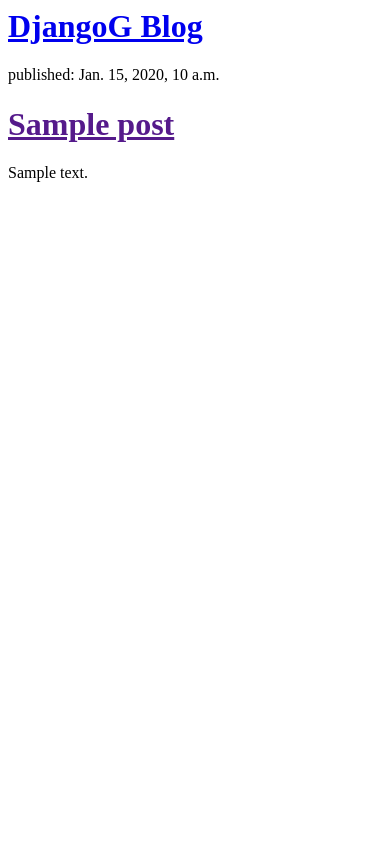
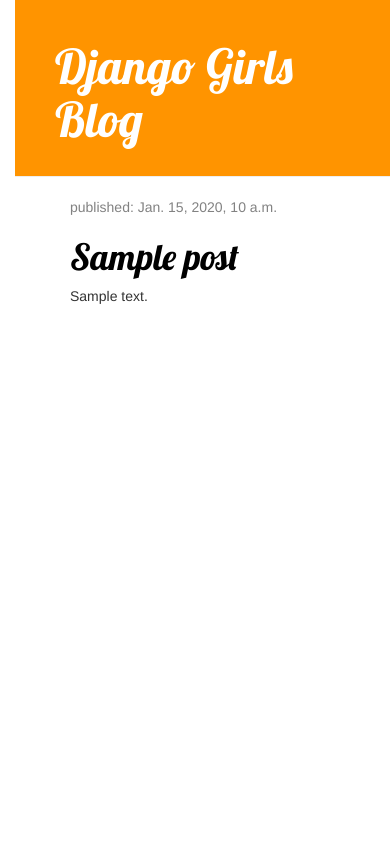
Before and after one commit to JMBoston/my-first-blog, a Django app: template blog/templates/blog/post_list.html in a window 390 px wide. Run offline with Django 3.2, Linux system fonts and the light colour scheme; the template is opened without the code that fills it: most values are stand-ins (such as "Sample title", 1, 10 or a date in 2020); some libraries are stand-ins or nearby versions.

Commit message:
Added view and template for detailed blog post as well as CSS for the site.

```diff
--- /dev/null
+++ b/blog/static/css/blog.css
@@ -0,0 +1,57 @@
+/* C:\Users\JohnM\my-python-project\djangogirls\blog\static\css */
+
+h1 a {
+    color: #FCA205;
+	font-family: 'Lobster';
+}
+
+body {
+    padding-left: 15px;
+}
+
+.page-header {
+    background-color: #ff9400;
+    margin-top: 0;
+    padding: 20px 20px 20px 40px;
+}
+
+.page-header h1, .page-header h1 a, .page-header h1 a:visited, .page-header h1 a:active {
+    color: #ffffff;
+    font-size: 36pt;
+    text-decoration: none;
+}
+
+.content {
+    margin-left: 40px;
+}
+
+h1, h2, h3, h4 {
+    font-family: 'Lobster', cursive;
+}
+
+.date {
+    color: #828282;
+}
+
+.save {
+    float: right;
+}
+
+.post-form textarea, .post-form input {
+    width: 100%;
+}
+
+.top-menu, .top-menu:hover, .top-menu:visited {
+    color: #ffffff;
+    float: right;
+    font-size: 26pt;
+    margin-right: 20px;
+}
+
+.post {
+    margin-bottom: 70px;
+}
+
+.post h1 a, .post h1 a:visited {
+    color: #000000;
+}
--- /dev/null
+++ b/blog/templates/blog/base.html
@@ -0,0 +1,26 @@
+
+
+{% load staticfiles %}
+<link rel="stylesheet" href="//maxcdn.bootstrapcdn.com/bootstrap/3.2.0/css/bootstrap.min.css">
+<link rel="stylesheet" href="//maxcdn.bootstrapcdn.com/bootstrap/3.2.0/css/bootstrap-theme.min.css">
+<link href="//fonts.googleapis.com/css?family=Lobster&subset=latin,latin-ext" rel="stylesheet" type="text/css">
+<link rel="stylesheet" href="{% static 'css/blog.css' %}">
+<link
+<html>
+    <head>
+        <title>DjangoGirls blog</title>
+    </head>
+    <body>
+        <div class="page-header">
+			<h1><a href="/">Django Girls Blog</a></h1>
+		</div>
+		<div class="content container">
+			<div class="row">
+				<div class="col-md-8">
+				{% block content %}
+				{% endblock %}
+				</div>
+			</div>
+		</div>
+    </body>
+</html>
--- a/blog/templates/blog/post_list.html
+++ b/blog/templates/blog/post_list.html
@@ -1,20 +1,15 @@
-<!-- C:\Users\JohnM\my-python-project\djangogirls\blog\templates\blog -->
 
-<html>
-    <head>
-        <title>DjangoG blog</title>
-    </head>
-    <body>
-        <div>
-            <h1><a href="/">DjangoG Blog</a></h1>
-        </div>
+{% extends 'blog/base.html' %}
 
+{% block content %}
 	{% for post in posts %}
-		<div>
-			<p>published: {{ post.published_date }}</p>
-			<h1><a href="">{{ post.title }}</a></h1>
+		<div class="post">
+			<div class="date">
+				<p>published: {{ post.published_date }}</p>
+			</div>
+			<!-- <h1><a href="">{{ post.title }}</a></h1> -->
+			<h1><a href="{% url 'post_detail' pk=post.pk %}">{{ post.title }}</a></h1>
 			<p>{{ post.text|linebreaksbr }}</p>
 		</div>
 	{% endfor %}
-    </body>
-</html>
+{% endblock %}
--- a/blog/urls.py
+++ b/blog/urls.py
@@ -10,4 +10,5 @@
 
 urlpatterns = [
     url(r'^$', views.post_list, name='post_list'),
+    url(r'^post/(?P<pk>\d+)/$', views.post_detail, name='post_detail'),
 ]
```
Also changed, not shown: blog/templates/blog/post_detail.html (added, +15 -0 lines), blog/templates/blog/post_list_Changed_file.html (added, +43 -0 lines), blog/views.py (+6 -1 lines).
